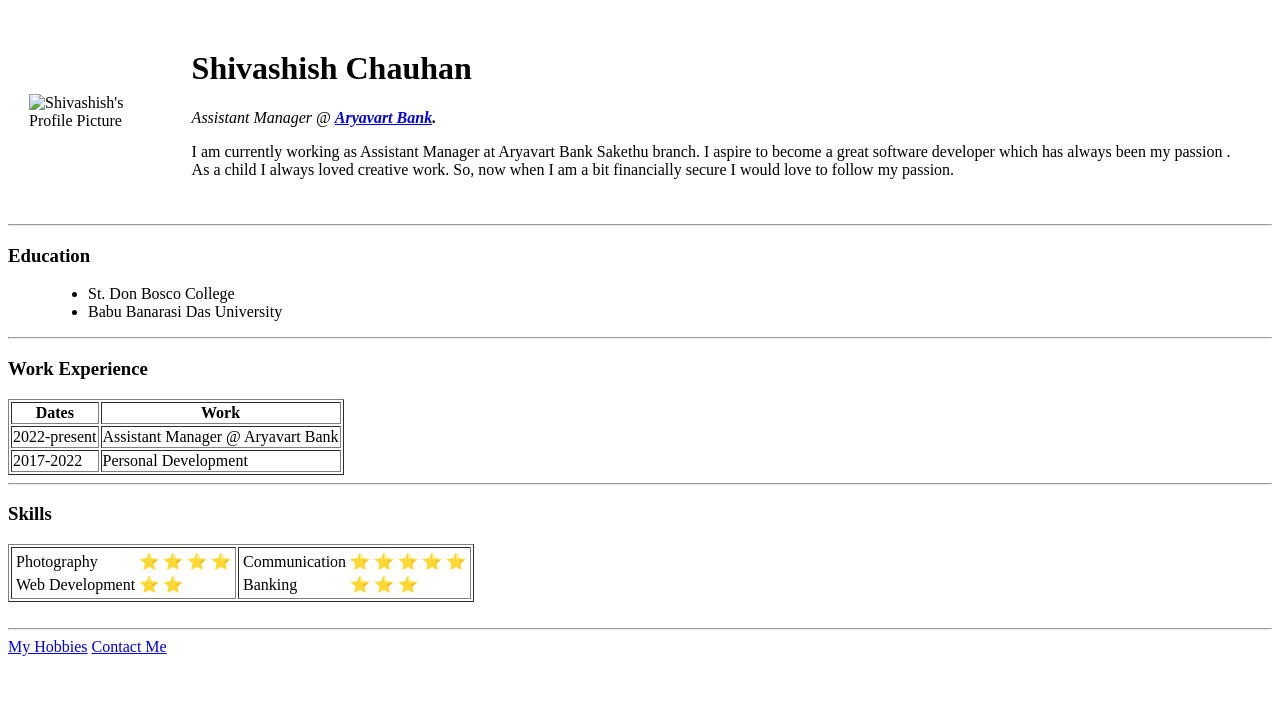
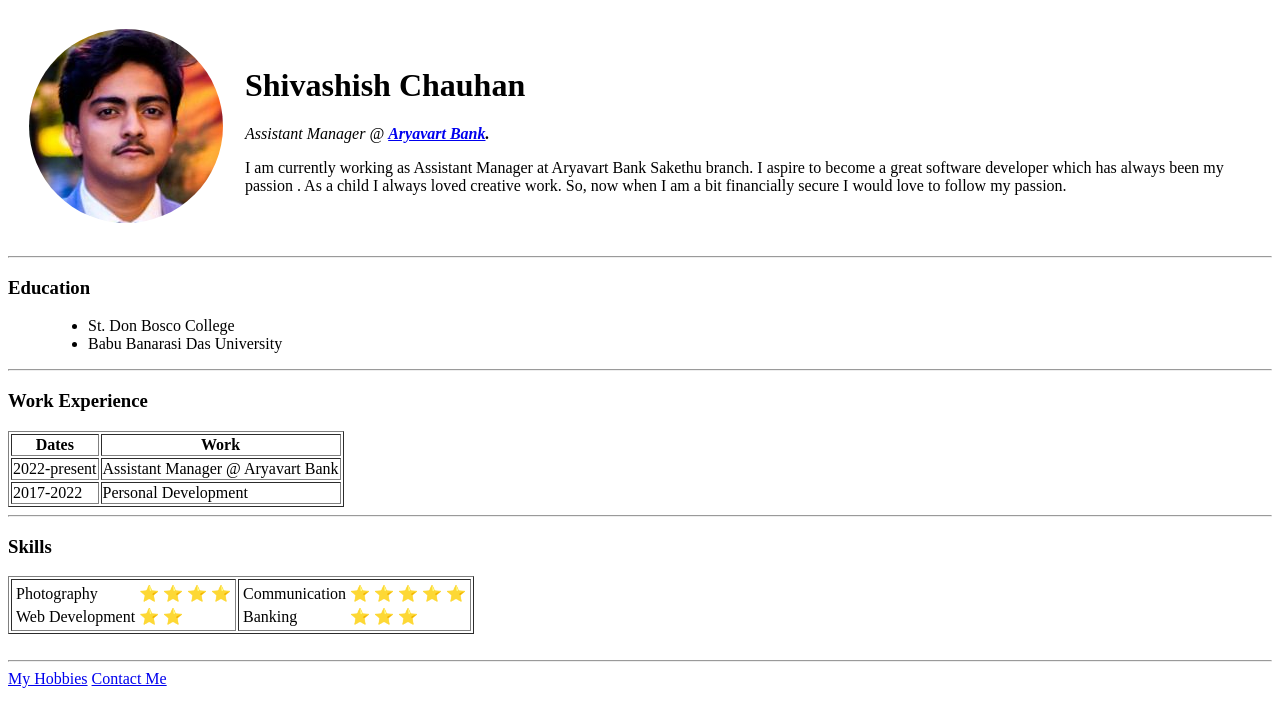
Before and after one commit to SHIVASHISCHAUHAN/cv, a plain HTML site: page index.html in a window 1280 px wide. Drawn offline with Linux system fonts and the light colour scheme.

Commit message:
Update index.html

```diff
--- a/index.html
+++ b/index.html
@@ -9,7 +9,7 @@
 <body>
   <table cellspacing="20">
     <tr>
-      <td><img src="images/my-modified.png" alt="Shivashish's Profile Picture"></td>
+      <td><img src="my-modified.png" alt="Shivashish's Profile Picture"></td>
       <td>
         <h1>Shivashish Chauhan</h1>
         <p><em>Assistant Manager @ <strong><a href="http://www.aryavart-rrb.com/index.html" target="_blank">Aryavart Bank</a>.</strong> </em></p>
```
